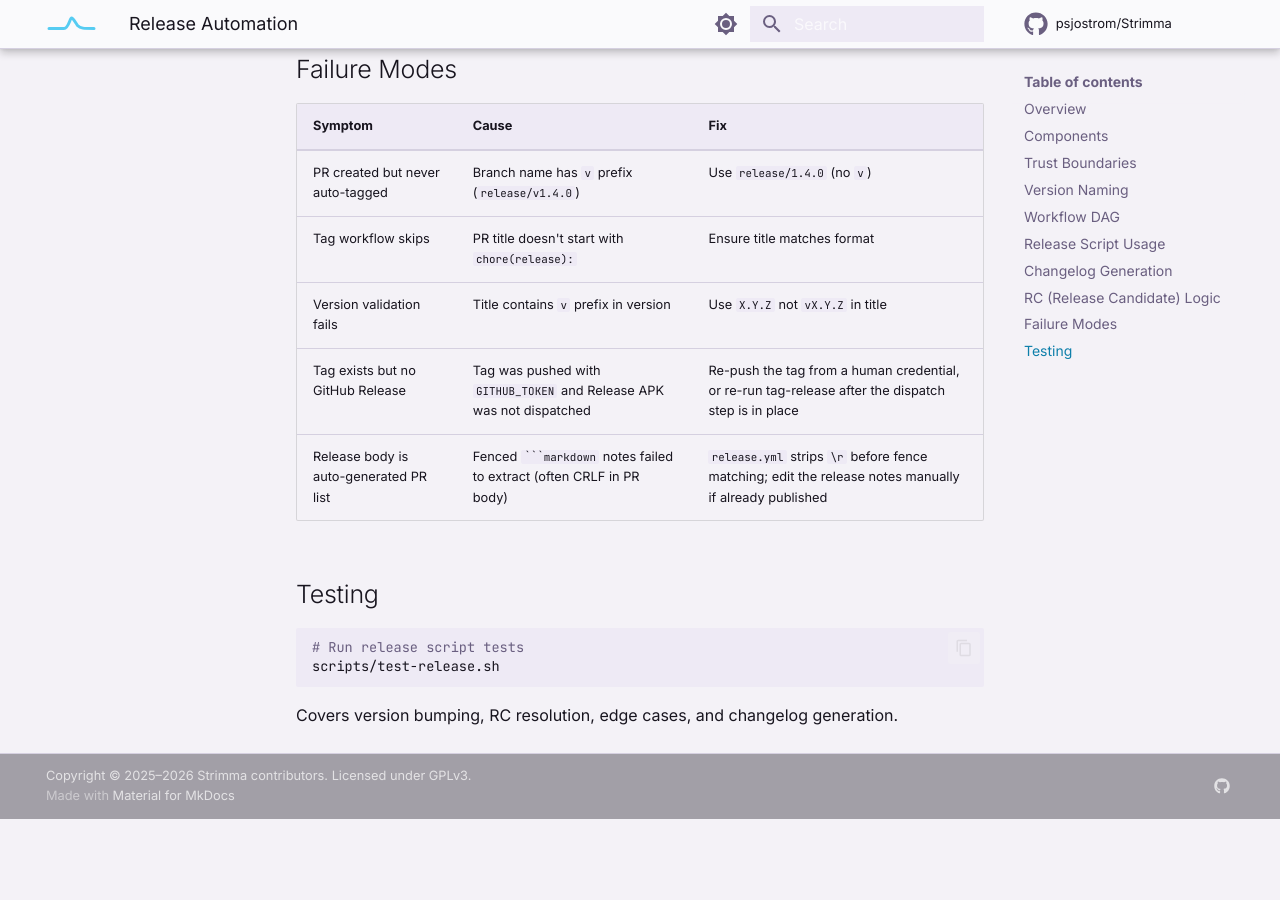
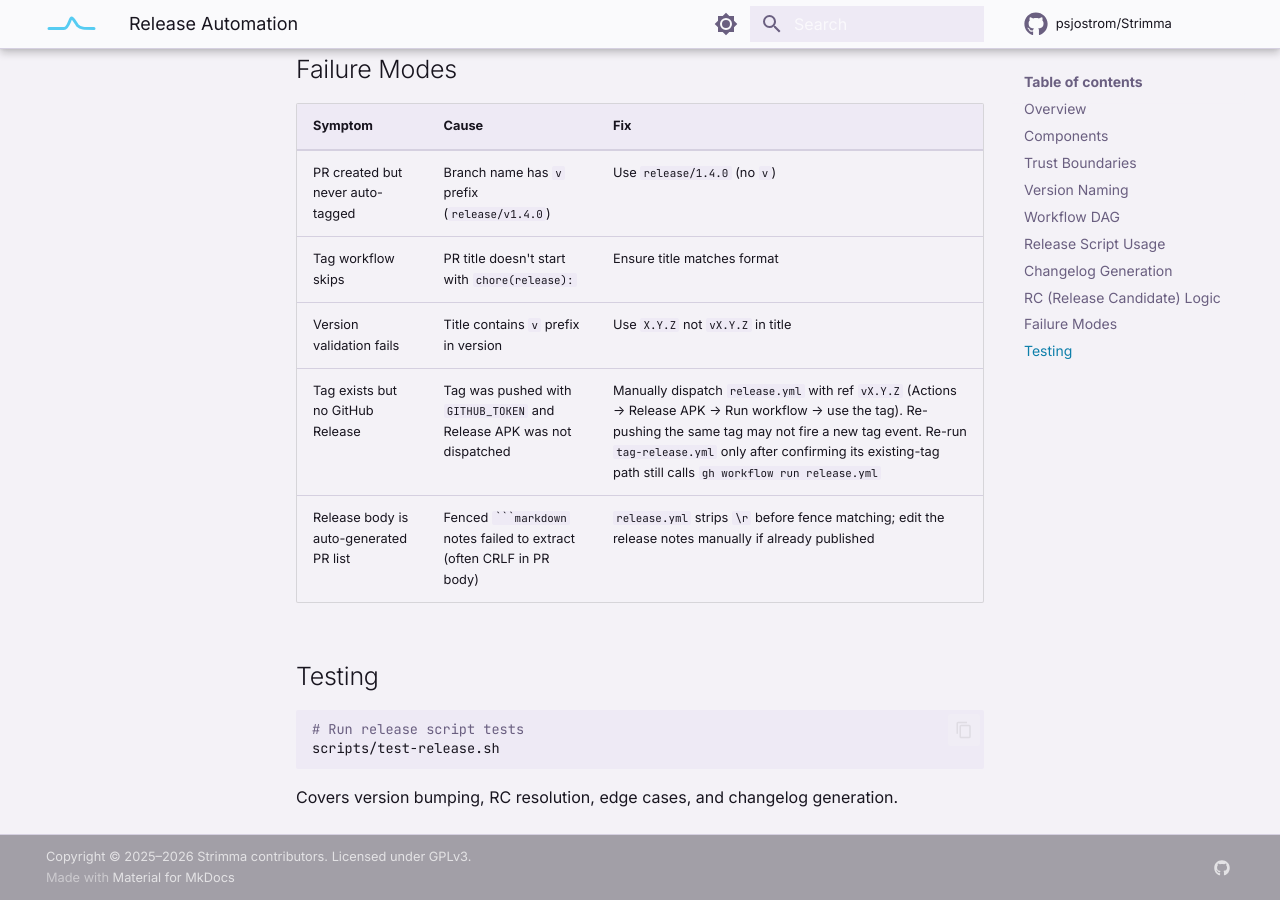
Before and after one commit to psjostrom/strimma, an MkDocs documentation site: the page built from docs/internal/release-automation.md, in a window 1280 px wide and 900 px high, scrolled down 3466 px. Built offline with MkDocs 1.6.1 and Material for MkDocs 9.7.7, drawn with Linux system fonts in a browser that asks for light colours; comment, search, counter and statistics services are not loaded; before the commit the page ends 4285 px from its top, so only the background shows below that.

Commit message:
fix(ci): pass release tag via step env and clarify recovery docs
Avoid embedding github.ref_name in bash; document manual release.yml
dispatch as the primary path when a tag exists without a release.

Co-authored-by: Cursor <cursoragent@cursor.com>

````diff
--- a/docs/internal/release-automation.md
+++ b/docs/internal/release-automation.md
@@ -116,7 +116,7 @@ Commits are categorized by conventional commit prefix (no AI):
 | PR created but never auto-tagged | Branch name has `v` prefix (`release/v1.4.0`) | Use `release/1.4.0` (no `v`) |
 | Tag workflow skips | PR title doesn't start with `chore(release):` | Ensure title matches format |
 | Version validation fails | Title contains `v` prefix in version | Use `X.Y.Z` not `vX.Y.Z` in title |
-| Tag exists but no GitHub Release | Tag was pushed with `GITHUB_TOKEN` and Release APK was not dispatched | Re-push the tag from a human credential, or re-run tag-release after the dispatch step is in place |
+| Tag exists but no GitHub Release | Tag was pushed with `GITHUB_TOKEN` and Release APK was not dispatched | Manually dispatch `release.yml` with ref `vX.Y.Z` (Actions → Release APK → Run workflow → use the tag). Re-pushing the same tag may not fire a new tag event. Re-run `tag-release.yml` only after confirming its existing-tag path still calls `gh workflow run release.yml` |
 | Release body is auto-generated PR list | Fenced ` ```markdown ` notes failed to extract (often CRLF in PR body) | `release.yml` strips `\r` before fence matching; edit the release notes manually if already published |
 
 ## Testing
````
Also changed, not shown: 1 other file.
